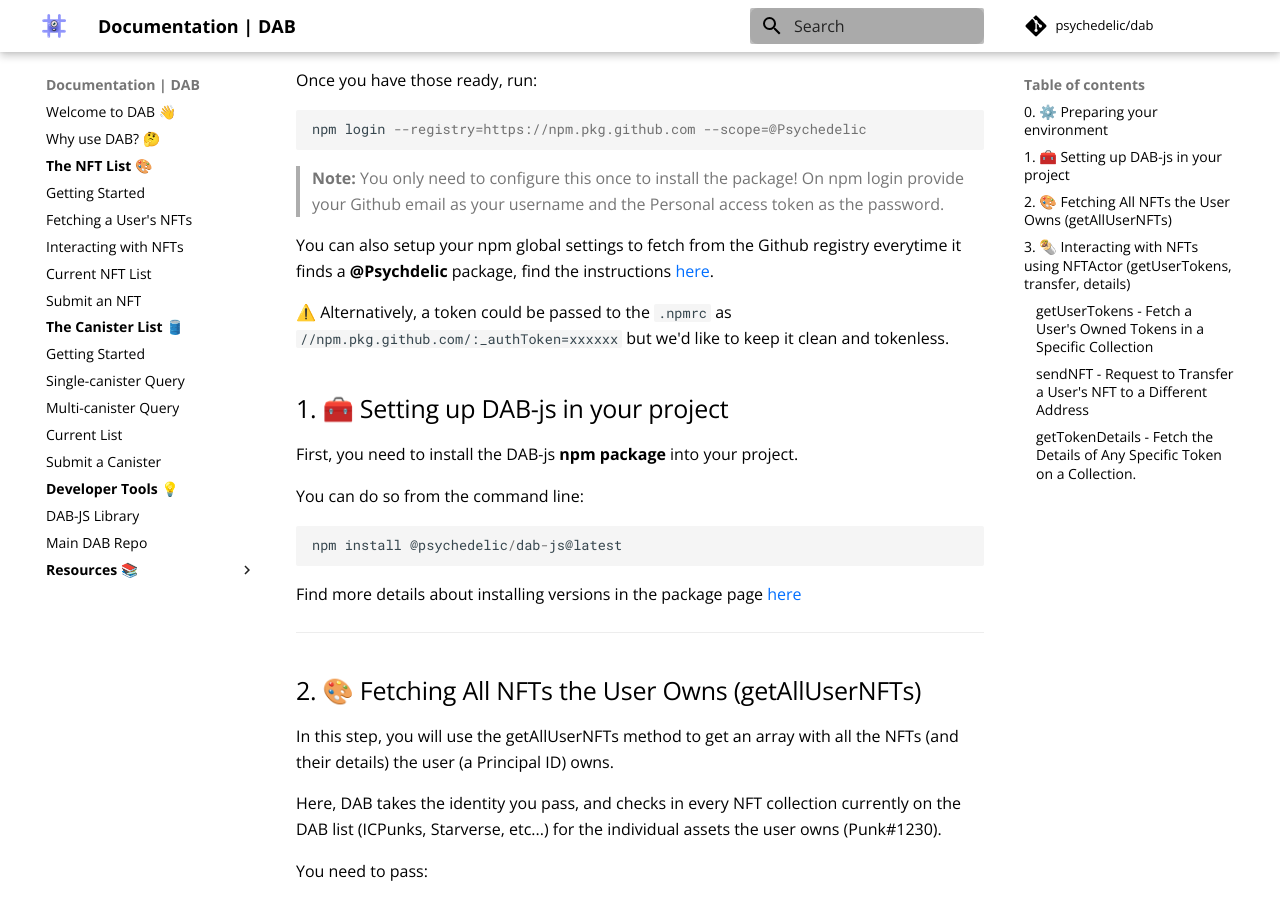
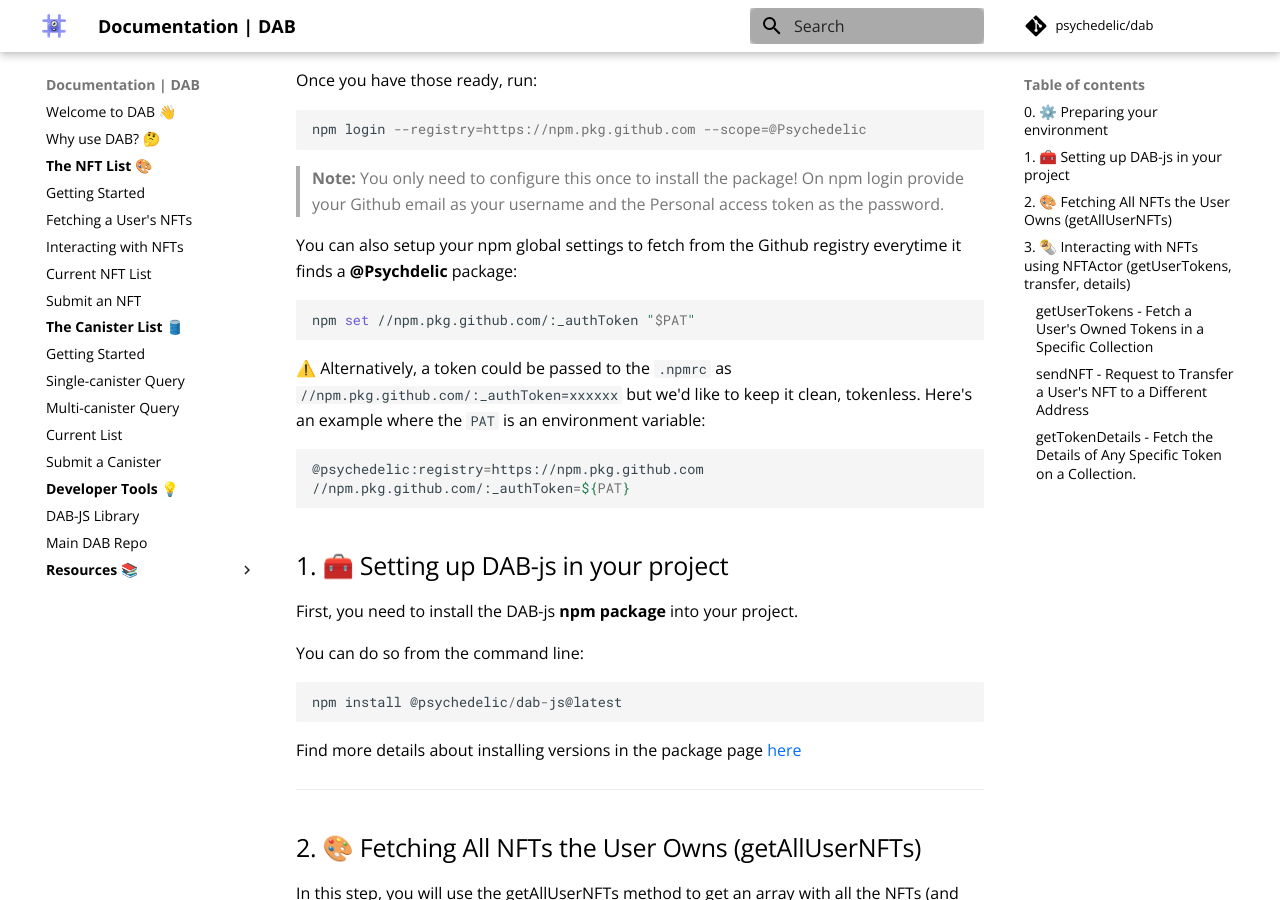
Before and after one commit to Psychedelic/dab-docs, an MkDocs documentation site: the page built from docs/nft-list/getting-started.md, in a window 1280 px wide and 900 px high, scrolled down 765 px. Built offline with MkDocs 1.6.1 and Material for MkDocs 9.7.7, drawn with Linux system fonts in a browser that asks for light colours; comment, search, counter and statistics services are not loaded.

Commit message:
Update getting-started.md

````diff
--- a/docs/nft-list/getting-started.md
+++ b/docs/nft-list/getting-started.md
@@ -33,9 +33,18 @@ npm login --registry=https://npm.pkg.github.com --scope=@Psychedelic
 > **Note:** You only need to configure this once to install the package!
     On npm login provide your Github email as your username and the Personal access token as the password.
 
-You can also setup your npm global settings to fetch from the Github registry everytime it finds a **@Psychdelic** package, find the instructions [here](https://docs.npmjs.com/configuring-your-registry-settings-as-an-npm-enterprise-user).
+You can also setup your npm global settings to fetch from the Github registry everytime it finds a **@Psychdelic** package:
 
-⚠️ Alternatively, a token could be passed to the `.npmrc` as `//npm.pkg.github.com/:_authToken=xxxxxx` but we'd like to keep it clean and tokenless.
+```sh
+npm set //npm.pkg.github.com/:_authToken "$PAT"
+```
+
+⚠️ Alternatively, a token could be passed to the `.npmrc` as `//npm.pkg.github.com/:_authToken=xxxxxx` but we'd like to keep it clean, tokenless. Here's an example where the `PAT` is an environment variable:
+
+```sh
+@psychedelic:registry=https://npm.pkg.github.com
+//npm.pkg.github.com/:_authToken=${PAT}
+```
 
 ## 1. 🧰 Setting up DAB-js in your project
 
````
